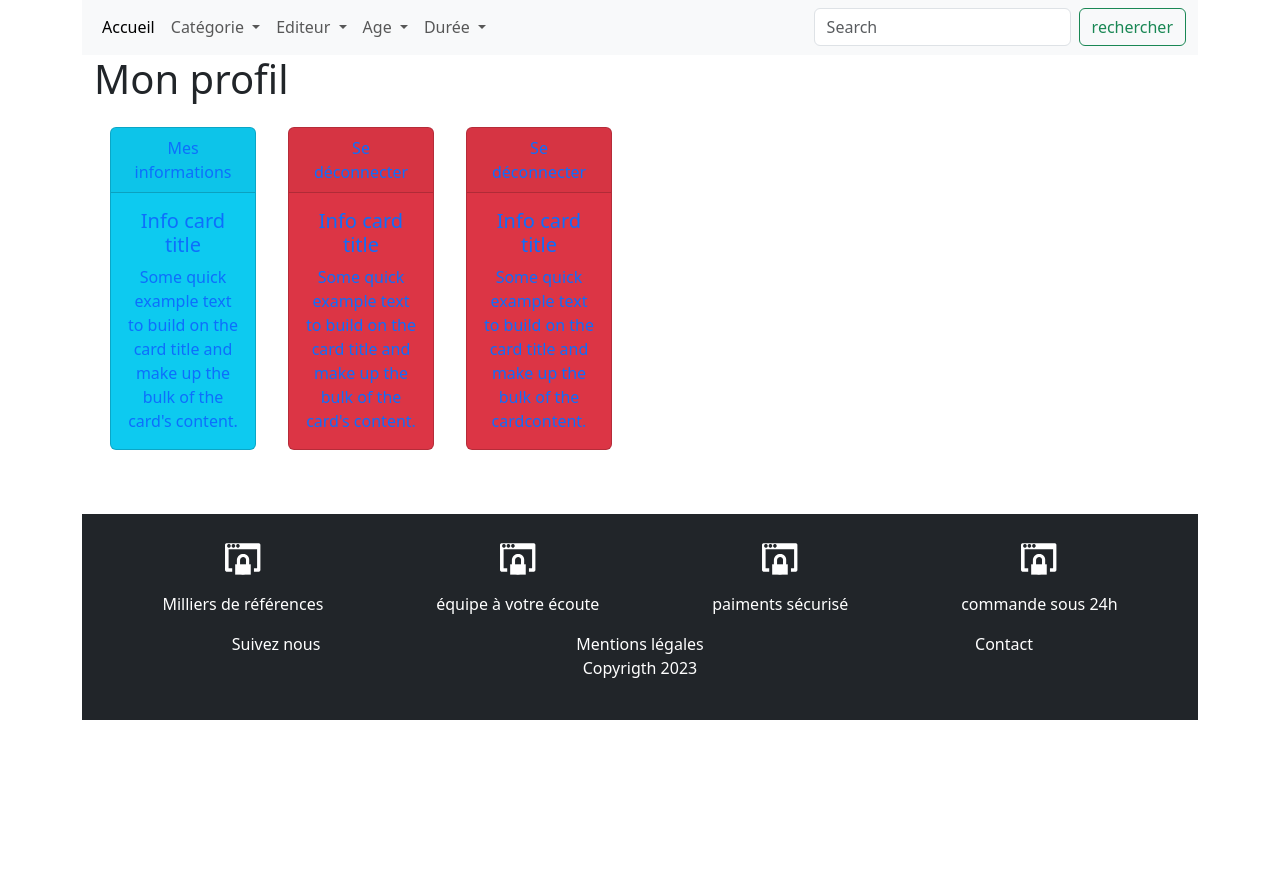
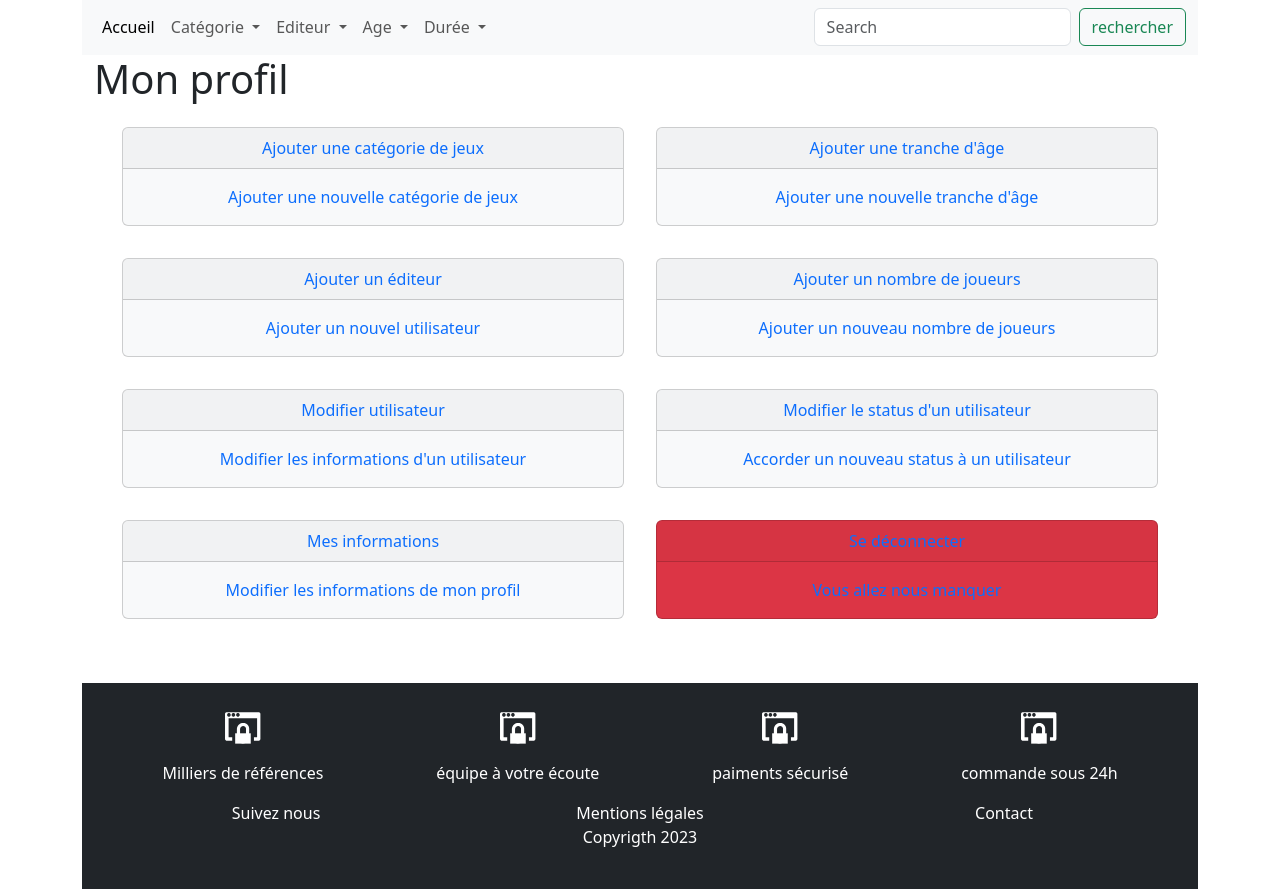
Before and after one commit to BrunoMaucourt/la_caverne_des_jeux, a PHP site: page /profil.php in a window 1280 px wide. Shown: the part 70-959 px from the top of the page. Before the commit the page ends 790 px from the top, so only its background shows below. Run offline with PHP 8.4, Linux system fonts and the light colour scheme; the visitor is signed in with stand-in values (Sample User, id 1).

Commit message:
disconnect script

```diff
--- /dev/null
+++ b/Controller/user_disconnect.php
@@ -0,0 +1,5 @@
+<?php
+    session_start();
+    unset($_SESSION["user_id"]);
+    unset($_SESSION["account_level_id"]);
+    header('Location: ../View/index.php');
--- a/View/profil.php
+++ b/View/profil.php
@@ -1,65 +1,98 @@
 <?php
     session_start();
     $title = "Mon profil";
+    define("ADMIN_LEVEL", 1);
+    define("SELLER_LEVEL", 2);
     require_once "../Controller/check_user_connected.php";
     require_once "../Element/header.php";
 ?>
 <h1>Mon profil</h1>
 
-<div class="container mx-auto row-cols-1 row-cols-lg-2">
-    <div class="row text-center">
+<div class="container">
+    <div class="row mx-auto row-cols-1 row-cols-lg-2 text-center">
+    <?PHP
+            if($_SESSION['account_level_id'] == ADMIN_LEVEL){
+                echo <<<HTML
                 <div class="col p-3">
-            <div class="card text-bg-info">
+                    <div class="card text-bg-light">
                         <a href="" class="text-decoration-none">
-                <div class="card-header">Mes informations</div>
+                        <div class="card-header">Ajouter une catégorie de jeux</div>
                         <div class="card-body">
-                        <h5 class="card-title text-decoration-none">Info card title</h5>
-                        <p class="card-text text-decoration-none">Some quick example text to build on the card title and make up the bulk of the card's content.</p>
+                        <p class="card-text">Ajouter une nouvelle catégorie de jeux</p>
                         </div>
                         </a>
                     </div>
                 </div>
                 <div class="col p-3">
-            <div class="card text-bg-danger">
+                    <div class="card text-bg-light">
                         <a href="" class="text-decoration-none">
-                <div class="card-header">Se déconnecter</div>
+                        <div class="card-header">Ajouter une tranche d'âge</div>
                         <div class="card-body">
-                        <h5 class="card-title">Info card title</h5>
-                        <p class="card-text">Some quick example text to build on the card title and make up the bulk of the card's content.</p>
+                        <p class="card-text">Ajouter une nouvelle tranche d'âge</p>
                         </div>
                         </a>
                     </div>
                 </div>
-        <?PHP
-            if($_SESSION['account_level_id'] == 1){
-                // admin
-                echo '<div class="col p-3">';
-                echo '<div class="card text-bg-danger">';
-                echo '<a href="" class="text-decoration-none">';
-                echo '<div class="card-header">Se déconnecter</div>';
-                echo '<div class="card-body">';
-                echo '<h5 class="card-title">Info card title</h5>';
-                echo '<p class="card-text">Some quick example text to build on the card title and make up the bulk of the cardcontent.</p>';
-                echo '</div>';
-                echo '</a>';
-                echo '</div>';
-                echo '</div>';
-
-                // Ajouter tranche age
-                // AJouter éditeur
-                // AJouter nombre joueur
-                // Modifier utilisateur
-                // Modifier status utilisateur
-            }elseif($_SESSION['account_level_id'] == 2){
+                <div class="col p-3">
+                    <div class="card text-bg-light">
+                        <a href="" class="text-decoration-none">
+                        <div class="card-header">Ajouter un éditeur</div>
+                        <div class="card-body">
+                        <p class="card-text">Ajouter un nouvel utilisateur</p>
+                        </div>
+                        </a>
+                    </div>
+                </div>
+                <div class="col p-3">
+                    <div class="card text-bg-light">
+                        <a href="" class="text-decoration-none">
+                        <div class="card-header">Ajouter un nombre de joueurs</div>
+                        <div class="card-body">
+                        <p class="card-text">Ajouter un nouveau nombre de joueurs</p>
+                        </div>
+                        </a>
+                    </div>
+                </div>
+                <div class="col p-3">
+                    <div class="card text-bg-light">
+                        <a href="" class="text-decoration-none">
+                        <div class="card-header">Modifier utilisateur</div>
+                        <div class="card-body">
+                        <p class="card-text">Modifier les informations d'un utilisateur</p>
+                        </div>
+                        </a>
+                    </div>
+                </div>
+                <div class="col p-3">
+                    <div class="card text-bg-light">
+                        <a href="" class="text-decoration-none">
+                        <div class="card-header">Modifier le status d'un utilisateur</div>
+                        <div class="card-body">
+                        <p class="card-text">Accorder un nouveau status à un utilisateur</p>
+                        </div>
+                        </a>
+                    </div>
+                </div>
+HTML;
+            }elseif($_SESSION['account_level_id'] == SELLER_LEVEL){
                 // vendeur
                 echo <<<HTML
                 <div class="col p-3">
-                    <div class="card text-bg-danger">
-                        <a href="" class="text-decoration-none">
-                        <div class="card-header">Ajouter jeu</div>
+                    <div class="card text-bg-light">
+                        <a href="./add_game.php" class="text-decoration-none">
+                        <div class="card-header">Ajouter un jeu</div>
                         <div class="card-body">
-                        <h5 class="card-title">Info card title</h5>
-                        <p class="card-text">Some quick example text to build on the card title and make up the bulk of the cardcontent.</p>
+                        <p class="card-text">Ajouter un nouveau jeu</p>
+                        </div>
+                        </a>
+                    </div>
+                </div>
+                <div class="col p-3">
+                    <div class="card text-bg-light">
+                        <a href="./add_game.php" class="text-decoration-none">
+                        <div class="card-header">Modifier un jeu</div>
+                        <div class="card-body">
+                        <p class="card-text">Modifier les informations d'un jeu ou le supprimer de la liste</p>
                         </div>
                         </a>
                     </div>
@@ -67,34 +100,28 @@
 HTML;
             }
         ?>
+        <div class="col p-3">
+            <div class="card text-bg-light">
+                <a href="./settings.php" class="text-decoration-none">
+                <div class="card-header">Mes informations</div>
+                    <div class="card-body">
+                        <p class="card-text text-decoration-none">Modifier les informations de mon profil</p>
+                    </div>
+                </a>
             </div>
         </div>
-
-<?PHP
-if($_SESSION['account_level_id'] == 1){
-    // admin
-    // AJouter catégorie
-    // Ajouter tranche age
-    // AJouter éditeur
-    // AJouter nombre joueur
-    // Modifier utilisateur
-    // Modifier status utilisateur
-}elseif($_SESSION['account_level_id'] == 2){
-    // vendeur
-    // ajouter un jeu
-}else{
-    // Client
-    // Mon Panier
-}
-
-    // Mes informations
-    // Se déconnecter
-
-
-?>
-
-
-
+        <div class="col p-3">
+            <div class="card text-bg-danger">
+                <a href="../Controller/user_disconnect.php" class="text-decoration-none">
+                <div class="card-header">Se déconnecter</div>
+                    <div class="card-body">
+                        <p class="card-text">Vous allez nous manquer</p>
+                    </div>
+                </a>
+            </div>
+        </div>
+    </div>
+</div>
 
 <?php
     require_once "../Element/footer.php";
```
Also changed, not shown: Changelog.txt. Lines whose indentation alone changed are shown as unchanged.
